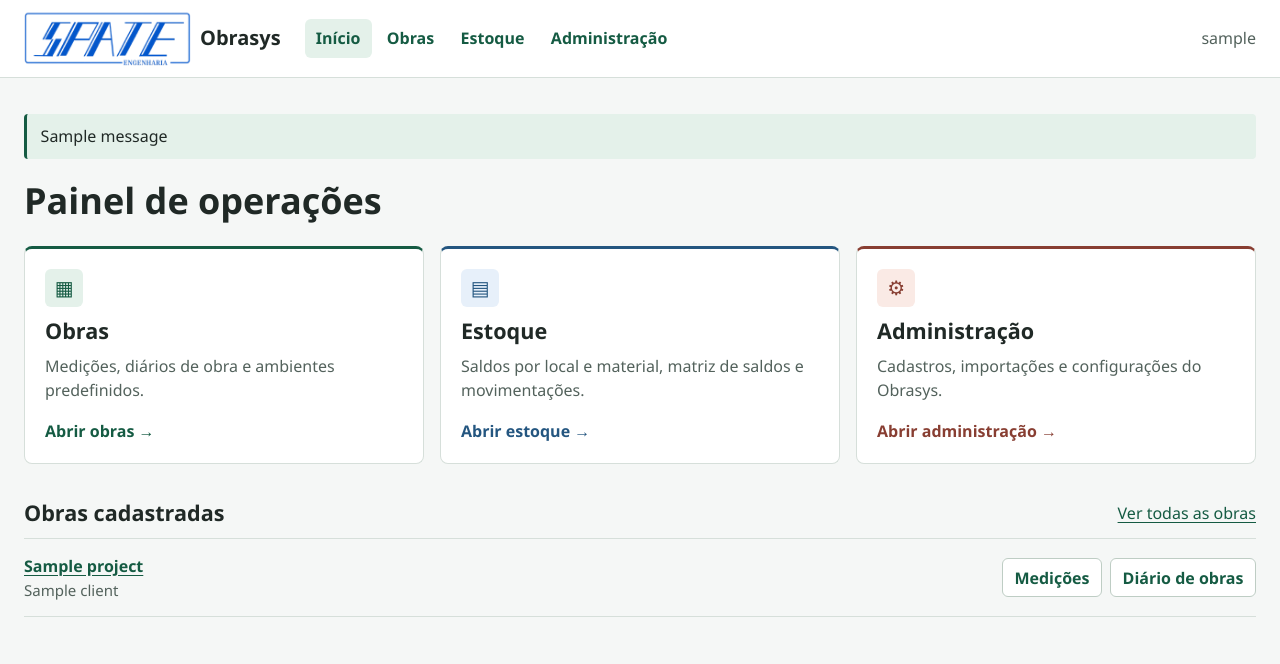
After one commit to assisfaavf/obrasys, a Django app: page / in a window 1280 px wide. The commit adds this page. Shown: the top 664 px of the page. Run offline with Django 5.2, Linux system fonts and the light colour scheme; a user stored in the database is signed in; tables that the repository leaves empty hold one stand-in row (values such as "Sample post"); one stand-in notice (Sample message) is shown.

Commit message:
feat: integra painel e iniciador desktop na develop

```diff
--- a/app/billing/templates/billing/base.html
+++ b/app/billing/templates/billing/base.html
@@ -1,43 +1,49 @@
 {% load static %}
 <!doctype html>
-<html lang="en">
+<html lang="pt-BR">
 <head>
   <meta charset="utf-8">
   <meta name="viewport" content="width=device-width, initial-scale=1">
   <title>{% block title %}Obrasys{% endblock %}</title>
-  <style>
-    body { font-family: sans-serif; margin: 20px; }
-    table { border-collapse: collapse; width: 100%; margin: 12px 0; }
-    th, td { border: 1px solid #ccc; padding: 8px; vertical-align: top; }
-    th { background: #f5f5f5; text-align: left; }
-    .actions { display: flex; gap: 8px; flex-wrap: wrap; margin: 12px 0; }
-    .card { border: 1px solid #ddd; padding: 12px; margin: 12px 0; }
-    .errors { color: #8b0000; }
-    .ok { color: #006400; }
-    .muted { color: #666; font-size: 0.95em; }
-    .topnav a { margin-right: 10px; }
-  </style>
+  <link rel="stylesheet" href="{% static 'css/obrasys.css' %}">
 
-  <link rel="icon" type="image/x-icon" href="{% static 'img/favicon.ico' %}">
-  <link rel="shortcut icon" type="image/x-icon" href="{% static 'img/favicon.ico' %}">
-  <link rel="icon" type="image/png" sizes="32x32" href="{% static 'img/favicon-32.png' %}">
-  <link rel="icon" type="image/png" sizes="16x16" href="{% static 'img/favicon-16.png' %}">
-  <link rel="apple-touch-icon" sizes="180x180" href="{% static 'img/favicon-180.png' %}">
+  <link rel="icon" type="image/png" sizes="192x192" href="{% static 'img/obrasys-192.png' %}">
+  <link rel="icon" type="image/webp" sizes="1024x1024" href="{% static 'img/obrasys-logo-capacete-branco.webp' %}">
+  <link rel="manifest" href="{% static 'obrasys.webmanifest' %}">
 </head>
 <body>
-  <div class="topnav">
-    <a href="{% url 'billing:project_list' %}">Projects</a>
-    <a href="/admin/">Admin</a>
+  <a class="skip-link" href="#conteudo">Ir para o conte&uacute;do</a>
+  <header class="site-header">
+    <div class="shell header-inner">
+      <a class="brand" href="{% url 'billing:home' %}">
+        <span class="brand-logo">
+          <img src="{% static 'img/favicon-512.png' %}" alt="SPATE Engenharia" width="512" height="512">
+        </span>
+        Obrasys
+      </a>
+      <nav class="topnav" aria-label="Navega&ccedil;&atilde;o principal">
+        <a href="{% url 'billing:home' %}"{% if request.resolver_match.url_name == 'home' %} aria-current="page"{% endif %}>In&iacute;cio</a>
+        <a href="{% url 'billing:project_list' %}"{% if request.resolver_match.url_name == 'project_list' %} aria-current="page"{% endif %}>Obras</a>
+        <a href="{% url 'stock:reports_home' %}"{% if request.resolver_match.url_name == 'reports_home' %} aria-current="page"{% endif %}>Estoque</a>
+        <a href="{% url 'admin:index' %}">Administra&ccedil;&atilde;o</a>
+      </nav>
+      {% if request.user.is_active and request.user.is_staff %}
+        <span class="account">{{ request.user.get_username }}</span>
+      {% else %}
+        <a class="button primary" href="{% url 'admin:login' %}?next={% url 'billing:home' %}">Entrar</a>
+      {% endif %}
     </div>
+  </header>
 
+  <main id="conteudo" class="shell page">
     {% if messages %}
-    <ul>
+      <ul class="messages" aria-label="Notifica&ccedil;&otilde;es">
         {% for message in messages %}
-        <li>{{ message }}</li>
+          <li class="{{ message.tags }}">{{ message }}</li>
         {% endfor %}
       </ul>
     {% endif %}
-
     {% block content %}{% endblock %}
+  </main>
 </body>
 </html>
--- /dev/null
+++ b/app/billing/templates/billing/home.html
@@ -0,0 +1,54 @@
+{% extends "billing/base.html" %}
+
+{% block title %}In&iacute;cio | Obrasys{% endblock %}
+
+{% block content %}
+  <h1>Painel de opera&ccedil;&otilde;es</h1>
+  <div class="module-grid">
+    <a class="module module-works" href="{% url 'billing:project_list' %}">
+      <span class="module-mark" aria-hidden="true">&#9638;</span>
+      <h2>Obras</h2>
+      <p>Medi&ccedil;&otilde;es, di&aacute;rios de obra e ambientes predefinidos.</p>
+      <span class="module-action">Abrir obras <span aria-hidden="true">&rarr;</span></span>
+    </a>
+    <a class="module module-stock" href="{% url 'stock:reports_home' %}">
+      <span class="module-mark" aria-hidden="true">&#9636;</span>
+      <h2>Estoque</h2>
+      <p>Saldos por local e material, matriz de saldos e movimenta&ccedil;&otilde;es.</p>
+      <span class="module-action">Abrir estoque <span aria-hidden="true">&rarr;</span></span>
+    </a>
+    <a class="module module-admin" href="{% url 'admin:index' %}">
+      <span class="module-mark" aria-hidden="true">&#9881;</span>
+      <h2>Administra&ccedil;&atilde;o</h2>
+      <p>Cadastros, importa&ccedil;&otilde;es e configura&ccedil;&otilde;es do Obrasys.</p>
+      <span class="module-action">Abrir administra&ccedil;&atilde;o <span aria-hidden="true">&rarr;</span></span>
+    </a>
+  </div>
+
+  {% if request.user.is_active and request.user.is_staff %}
+    <section class="home-projects" aria-labelledby="my-projects">
+      <div class="section-heading">
+        <h2 id="my-projects">Obras cadastradas</h2>
+        <a href="{% url 'billing:project_list' %}">Ver todas as obras</a>
+      </div>
+      {% if projects %}
+        <ul class="project-shortcuts">
+          {% for project in projects %}
+            <li>
+              <div>
+                <a class="project-name" href="{% url 'billing:project_detail' project.id %}">{{ project.name }}</a>
+                <span class="muted">{{ project.client.name }}</span>
+              </div>
+              <div class="actions">
+                <a href="{% url 'billing:project_detail' project.id %}#medicoes">Medi&ccedil;&otilde;es</a>
+                <a href="{% url 'rdo:project_rdo_list' project.id %}">Di&aacute;rio de obras</a>
+              </div>
+            </li>
+          {% endfor %}
+        </ul>
+      {% else %}
+        <p class="muted">Nenhuma obra cadastrada.</p>
+      {% endif %}
+    </section>
+  {% endif %}
+{% endblock %}
--- a/app/billing/urls.py
+++ b/app/billing/urls.py
@@ -5,6 +5,7 @@ from billing import views
 app_name = "billing"
 
 urlpatterns = [
+    path("", views.home_view, name="home"),
     path("projects/", views.project_list_view, name="project_list"),
     path("projects/<int:project_id>/", views.project_detail_view, name="project_detail"),
     path(
--- a/app/billing/views.py
+++ b/app/billing/views.py
@@ -117,6 +117,13 @@ def _build_additional_materials_map(items) -> dict[str, list[dict[str, str]]]:
             }
         )
     return summary_map
+
+
+def home_view(request):
+    projects = ()
+    if request.user.is_active and request.user.is_staff:
+        projects = Project.objects.select_related("client").order_by("name", "pk")[:5]
+    return render(request, "billing/home.html", {"projects": projects})
 
 
 @staff_member_required
--- a/app/config/urls.py
+++ b/app/config/urls.py
@@ -14,8 +14,8 @@ Including another URLconf
     1. Import the include() function: from django.urls import include, path
     2. Add a URL to urlpatterns:  path('blog/', include('blog.urls'))
 """
+from django.conf import settings
 from django.contrib import admin
-from django.contrib.staticfiles.storage import staticfiles_storage
 from django.urls import include, path
 from django.views.generic.base import RedirectView
 
@@ -23,7 +23,7 @@ urlpatterns = [
     path('admin/', admin.site.urls),
     path(
         "favicon.ico",
-        RedirectView.as_view(url=staticfiles_storage.url("img/favicon.ico"), permanent=False),
+        RedirectView.as_view(url=f"{settings.STATIC_URL}img/obrasys-192.png", permanent=False),
     ),
     path("api/", include("api.urls")),
     path("", include("stock.urls")),
--- /dev/null
+++ b/app/static/css/obrasys.css
@@ -0,0 +1,122 @@
+:root {
+  color-scheme: light;
+  --ink: #202926;
+  --muted: #53625c;
+  --paper: #fff;
+  --canvas: #f5f7f6;
+  --line: #d6dfda;
+  --green: #155b43;
+  --green-light: #e4f1ea;
+  --focus: #9b4b14;
+}
+
+* { box-sizing: border-box; }
+body {
+  margin: 0;
+  background: var(--canvas);
+  color: var(--ink);
+  font: 1rem/1.5 "Segoe UI", system-ui, sans-serif;
+}
+a { color: var(--green); text-underline-offset: 0.18em; }
+a:hover { color: #0c3c2b; }
+:focus-visible { outline: 2px solid var(--focus); outline-offset: 3px; }
+.shell { width: min(100% - 3rem, 84rem); margin-inline: auto; }
+.page { padding-block: 2.25rem 3rem; overflow-wrap: anywhere; }
+.site-header { background: var(--paper); border-bottom: 1px solid var(--line); }
+.header-inner { min-height: 4.5rem; display: flex; align-items: center; gap: 1.5rem; flex-wrap: wrap; padding-block: 0.65rem; }
+.brand { display: inline-flex; align-items: center; gap: 0.5rem; color: var(--ink); font-size: 1.25rem; font-weight: 750; text-decoration: none; }
+.brand-logo { position: relative; flex: none; width: 10.5rem; aspect-ratio: 3 / 1; overflow: hidden; }
+.brand-logo img { position: absolute; top: 50%; left: 50%; width: 140%; height: auto; transform: translate(-50%, -50%); }
+.topnav { display: flex; flex: 1; align-items: center; gap: 0.25rem; flex-wrap: wrap; }
+.topnav a { padding: 0.45rem 0.7rem; border-radius: 6px; text-decoration: none; font-weight: 600; }
+.topnav a:hover, .topnav [aria-current="page"] { background: var(--green-light); }
+.account { color: var(--muted); overflow-wrap: anywhere; }
+.skip-link { position: absolute; left: 1rem; top: 0; padding: 0.5rem 0.75rem; background: var(--paper); transform: translateY(-120%); }
+.skip-link:focus { transform: none; z-index: 5; }
+
+h1, h2, h3 { line-height: 1.2; }
+h1 { margin: 0 0 1.5rem; font-size: 2.25rem; }
+h2 { margin: 0 0 0.75rem; font-size: 1.35rem; }
+h3 { font-size: 1.1rem; }
+.muted { color: var(--muted); font-size: 0.94rem; }
+.errors, .errorlist { color: #9b262d; }
+.ok { color: var(--green); }
+.actions { display: flex; align-items: center; flex-wrap: wrap; gap: 0.5rem; margin: 0.75rem 0; }
+.actions > form { margin: 0; }
+button, input, textarea, select { font: inherit; color: inherit; max-width: 100%; }
+input:not([type="hidden"], [type="checkbox"], [type="radio"], [type="submit"], [type="button"]), textarea, select {
+  border: 1px solid #aabbb2;
+  border-radius: 6px;
+  background: var(--paper);
+  padding: 0.36rem 0.5rem;
+}
+textarea { resize: vertical; }
+button, .button, input[type="submit"], .actions > a {
+  display: inline-block;
+  border: 1px solid #becdc4;
+  border-radius: 6px;
+  background: var(--paper);
+  color: var(--green);
+  padding: 0.42rem 0.72rem;
+  font: inherit;
+  font-weight: 600;
+  text-decoration: none;
+  cursor: pointer;
+}
+button:not(:disabled):hover, .button:hover, input[type="submit"]:hover, .actions > a:hover { background: var(--green-light); }
+button:disabled { cursor: default; opacity: 0.65; }
+.button.primary { background: var(--green); border-color: var(--green); color: #fff; }
+.button.primary:hover { background: #0c3c2b; }
+.card { min-width: 0; margin: 1.25rem 0; padding-block: 1.25rem; border-top: 1px solid var(--line); }
+.messages { padding: 0; margin: 0 0 1.25rem; list-style: none; }
+.messages li { padding: 0.65rem 0.85rem; margin-bottom: 0.5rem; background: #edf4ff; border-left: 3px solid #416fa8; border-radius: 4px; }
+.messages .success { background: var(--green-light); border-color: var(--green); }
+.messages .warning { background: #fff3dc; border-color: #925c14; }
+.messages .error { background: #ffebee; border-color: #9b262d; }
+
+.table-scroll { overflow-x: auto; }
+table { width: 100%; margin: 0.75rem 0 1.5rem; border-collapse: collapse; background: var(--paper); }
+th, td { padding: 0.62rem 0.7rem; border: 1px solid var(--line); vertical-align: top; }
+th { text-align: left; background: #eaf0ed; font-weight: 650; }
+tbody tr:hover > td { background: #f7faf8; }
+
+.module-grid { display: grid; grid-template-columns: repeat(3, minmax(0, 1fr)); gap: 1rem; }
+.module {
+  display: flex;
+  flex-direction: column;
+  align-items: flex-start;
+  gap: 0.65rem;
+  background: var(--paper);
+  border: 1px solid var(--line);
+  border-top: 3px solid var(--module-accent);
+  border-radius: 8px;
+  color: var(--ink);
+  padding: 1.25rem;
+  text-decoration: none;
+}
+.module:hover { border-color: var(--module-accent); color: var(--ink); }
+.module h2, .module p { margin: 0; }
+.module p { color: var(--muted); }
+.module-works { --module-accent: #155b43; --module-surface: #e4f1ea; }
+.module-stock { --module-accent: #245680; --module-surface: #e7f0fa; }
+.module-admin { --module-accent: #883e32; --module-surface: #faeae5; }
+.module-mark { display: grid; place-items: center; width: 2.4rem; height: 2.4rem; border-radius: 6px; background: var(--module-surface); color: var(--module-accent); font-size: 1.25rem; }
+.module-action { color: var(--module-accent); font-weight: 650; margin-top: auto; padding-top: 0.45rem; }
+.module:hover .module-action { text-decoration: underline; }
+.home-projects { margin-top: 2.25rem; }
+.section-heading, .project-shortcuts li { display: flex; justify-content: space-between; align-items: center; flex-wrap: wrap; gap: 0.75rem 1rem; }
+.section-heading h2 { margin: 0; }
+.project-shortcuts { margin: 0.75rem 0 0; padding: 0; list-style: none; border-top: 1px solid var(--line); }
+.project-shortcuts li { border-bottom: 1px solid var(--line); padding: 0.9rem 0; }
+.project-shortcuts .actions { margin: 0; }
+.project-name { display: block; font-weight: 700; }
+
+@media (max-width: 720px) {
+  .shell { width: calc(100% - 2rem); }
+  .page { padding-top: 1.5rem; }
+  h1 { font-size: 1.8rem; }
+  .header-inner { gap: 0.5rem 1rem; justify-content: space-between; }
+  .brand-logo { width: 8.25rem; }
+  .topnav { order: 1; flex: 1 0 100%; }
+  .module-grid { grid-template-columns: 1fr; }
+}
--- a/app/stock/tests.py
+++ b/app/stock/tests.py
@@ -7,6 +7,7 @@ from django.contrib.auth import get_user_model
 from django.core.exceptions import ValidationError
 from django.core.files.uploadedfile import SimpleUploadedFile
 from django.contrib.staticfiles import finders
+from django.templatetags.static import static
 from django.test import TestCase
 from django.urls import NoReverseMatch, reverse
 from django.utils import timezone
@@ -245,8 +246,8 @@ class StockCoreTests(TestCase):
 
         self.assertEqual(response.status_code, 200)
         self.assertContains(response, 'name="target_location"')
-        self.assertContains(response, "stock/admin_stock_movement.css")
-        self.assertContains(response, "stock/admin_stock_movement.js")
+        self.assertContains(response, static("stock/admin_stock_movement.css"))
+        self.assertContains(response, static("stock/admin_stock_movement.js"))
         css_path = finders.find("stock/admin_stock_movement.css")
         self.assertIsNotNone(css_path)
         with open(css_path, encoding="utf-8") as css_file:
```
Also changed, not shown: app/billing/templates/billing/project_detail.html (+16 -14 lines), app/billing/templates/billing/project_list.html (+11 -9 lines), app/billing/tests.py (+23 -0 lines), docker-compose.desktop.yml (added, +15 -0 lines), docs/funcionalidades.md (+6 -0 lines), app/static/img/obrasys-192.png (added), app/static/img/obrasys-512.png (added), app/static/obrasys.webmanifest (added), desktop/README.md (added), 3 other files. Lines whose indentation alone changed are shown as unchanged.
